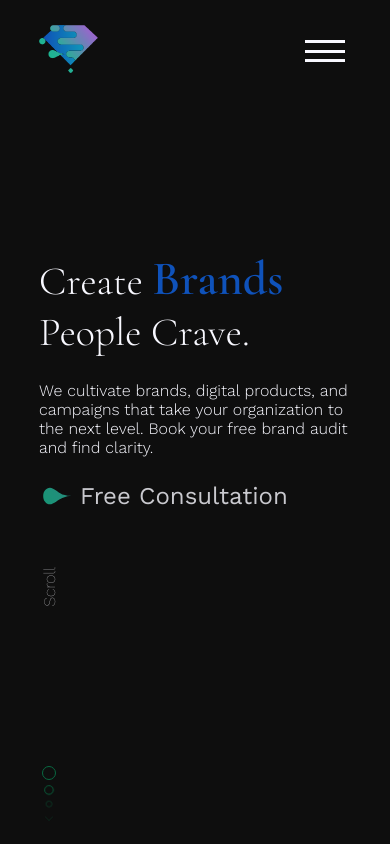
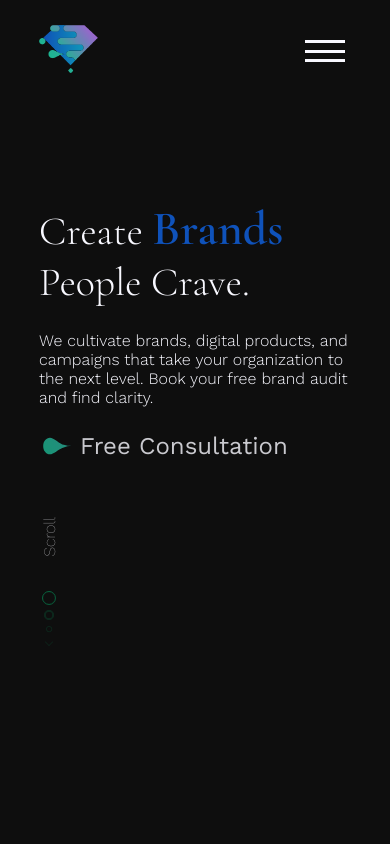
Before and after one commit to clearcreations/clearcreations, a React (Create React App) app: page / in a window 390 px wide. Shown: the top 844 px of the page. Built offline with nearby package versions, Linux system fonts and the light colour scheme; a web font is replaced by a local one.

Commit message:
fixing mobile issues - menu close still an issue

```diff
--- a/src/Components/About/About.css
+++ b/src/Components/About/About.css
@@ -1,5 +1,6 @@
 .about-blurb{
     height: 100%;
+    margin-top: 20%;
     padding-bottom: 0;
 }
 
--- a/src/Components/Footer/Footer.css
+++ b/src/Components/Footer/Footer.css
@@ -52,7 +52,7 @@
 }
 
 .services-column{
-    padding-left: 100px;
+    margin-left: 25px;
 }
 
 .footer-services{
@@ -105,4 +105,8 @@
     .bottom-footer .legal{
         display: none;
     }
+
+    .contact-column{
+        width: 100%;
+    }
 }
--- a/src/Components/Footer/Footer.js
+++ b/src/Components/Footer/Footer.js
@@ -3,7 +3,7 @@ import {Link, NavLink} from 'react-router-dom'
 import NavLogo from '../Images/headerlogo.png'
 import BtnDroplet from '../Images/btndropletsvg.svg'
 import FooterLogo from '../Images/footerlogo.png'
-import ConsultationBtn from '../Buttons/ConsultationBtn'
+import LetsChatBtn from '../Buttons/LetsChatBtn'
 
 const Footer = () => {
   return (
@@ -14,7 +14,7 @@ const Footer = () => {
         </div>
         <div className="right-column">
           <div className="btn-div">
-            <ConsultationBtn />
+            <LetsChatBtn />
           </div>
         </div>
       </div>
@@ -36,13 +36,13 @@ const Footer = () => {
                 <p className="body-reg">Services</p>
                 <div className="footer-services">
                 <NavLink exact="true" to="/solutions">
-                  <div className="nav-link body-sm">Branding</div>
+                  <p className="body-sm">Branding</p>
                 </NavLink>
                 <NavLink exact="true" to="/solutions">
-                  <div className="nav-link body-sm">Digital Products</div>
+                  <p className="body-sm">Digital Products</p>
                 </NavLink>
                 <NavLink exact="true" to="/solutions">
-                  <div className="nav-link body-sm">Digital Marketing</div>
+                  <p className="body-sm">Digital Marketing</p>
                 </NavLink>
                 </div>
             </div>
--- a/src/Components/Home/Home.css
+++ b/src/Components/Home/Home.css
@@ -41,7 +41,6 @@
     display: flex;
     flex-direction: column;
     align-items: center;
-    justify-content: space-between;
     opacity: 0;
     transform: translateY(100px);
 }
@@ -458,6 +457,10 @@ marquee{
 }
 
 @media(max-width: 768px){
+    div{
+        overflow: hidden;
+    }
+
     .hero-section{
         flex-direction: column-reverse;
         height: 100%;
@@ -492,11 +495,15 @@ marquee{
     .blurb-left{
         margin-bottom: 15px;
     }
+
+    .industries-section-top{
+        flex-direction: column;
+    }
 }
 
 @media(max-width: 500px){
     .hero-section{
-        margin: 250px 0 100px 0;
+        margin: 200px 0 100px 0;
         height: 100%;
     }
 
@@ -510,7 +517,7 @@ marquee{
     }
 
     .scroll-indicator{
-        padding-top: 150px;
+        padding-top: 25px;
     }
 
     marquee{
--- a/src/Components/Solutions/Solutions.css
+++ b/src/Components/Solutions/Solutions.css
@@ -1,6 +1,6 @@
 .solutions-hero-blurb{
     height: 100%;
-    padding: 15% 0;
+    margin-top: 20%;
 }
 
 .solutions .scroll-indicator{
```
